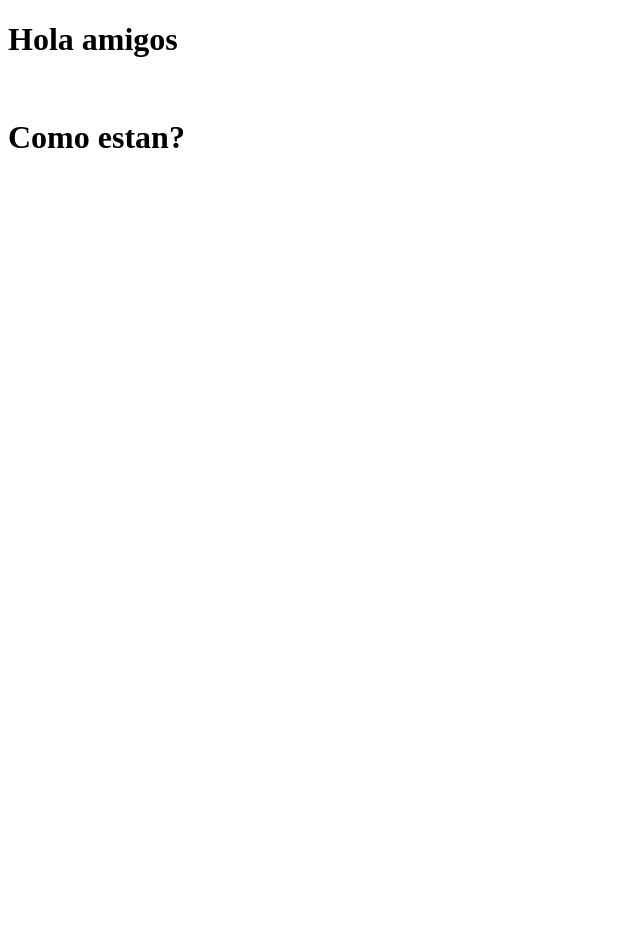
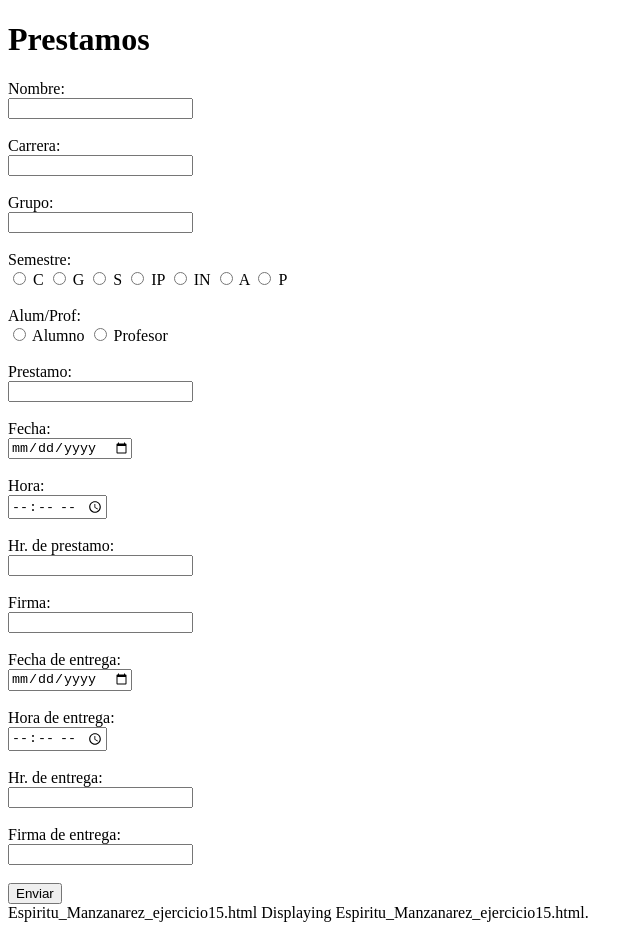
Before and after one commit to Diegoesp-0/Desarrollo-web, a plain HTML site: page index.html in a window 1280 px wide. Shown: the whole page, without its empty margins (0-640 px from the left). Before the commit the page ends 800 px from the top, so only its background shows below. Drawn offline with Linux system fonts and the light colour scheme.

Commit message:
Parte 1 de la act. 15

```diff
--- a/index.html
+++ b/index.html
@@ -1,12 +1,71 @@
 <!DOCTYPE html>
-<html lang="en">
+<html lang="es">
 <head>
-    <meta charset="UTF-8">
-    <meta name="viewport" content="width=device-width, initial-scale=1.0">
-    <title>Espiritu Manzanarez Diego Manuel</title>
+  <meta charset="UTF-8">
+  <title>Espiritu Manzanarez Diego Manuel - Ejercicio #15</title>
 </head>
 <body>
-    <h1>Hola amigos</h1><br>
-    <h1>Como estan?</h1>
+
+<h1>Prestamos</h1>
+
+<form>
+
+  <label>Nombre:</label><br>
+  <input type="text" name="nombre"><br><br>
+
+  <label>Carrera:</label><br>
+  <input type="text" name="carrera"><br><br>
+
+  <label>Grupo:</label><br>
+  <input type="text" name="grupo"><br><br>
+
+  <label>Semestre:</label><br>
+  <input type="radio" name="semestre" value="C"> C
+  <input type="radio" name="semestre" value="G"> G
+  <input type="radio" name="semestre" value="S"> S
+  <input type="radio" name="semestre" value="IP"> IP
+  <input type="radio" name="semestre" value="IN"> IN
+  <input type="radio" name="semestre" value="A"> A
+  <input type="radio" name="semestre" value="P"> P
+  <br><br>
+
+  <label>Alum/Prof:</label><br>
+  <input type="radio" name="tipo_usuario" value="alumno"> Alumno
+  <input type="radio" name="tipo_usuario" value="profesor"> Profesor
+  <br><br>
+
+  <label>Prestamo:</label><br>
+  <input type="text" name="prestamo"><br><br>
+
+  <label>Fecha:</label><br>
+  <input type="date" name="fecha_prestamo"><br><br>
+
+  <label>Hora:</label><br>
+  <input type="time" name="hora_prestamo"><br><br>
+
+  <label>Hr. de prestamo:</label><br>
+  <input type="text" name="hr_prestamo"><br><br>
+
+  <label>Firma:</label><br>
+  <input type="text" name="firma_prestamo"><br><br>
+
+  <label>Fecha de entrega:</label><br>
+  <input type="date" name="fecha_entrega"><br><br>
+
+  <label>Hora de entrega:</label><br>
+  <input type="time" name="hora_entrega"><br><br>
+
+  <label>Hr. de entrega:</label><br>
+  <input type="text" name="hr_entrega"><br><br>
+
+  <label>Firma de entrega:</label><br>
+  <input type="text" name="firma_entrega"><br><br>
+
+  <input type="submit" value="Enviar">
+
+</form>
+
 </body>
 </html>
+Espiritu_Manzanarez_ejercicio15.html
+Displaying Espiritu_Manzanarez_ejercicio15.html.
```
